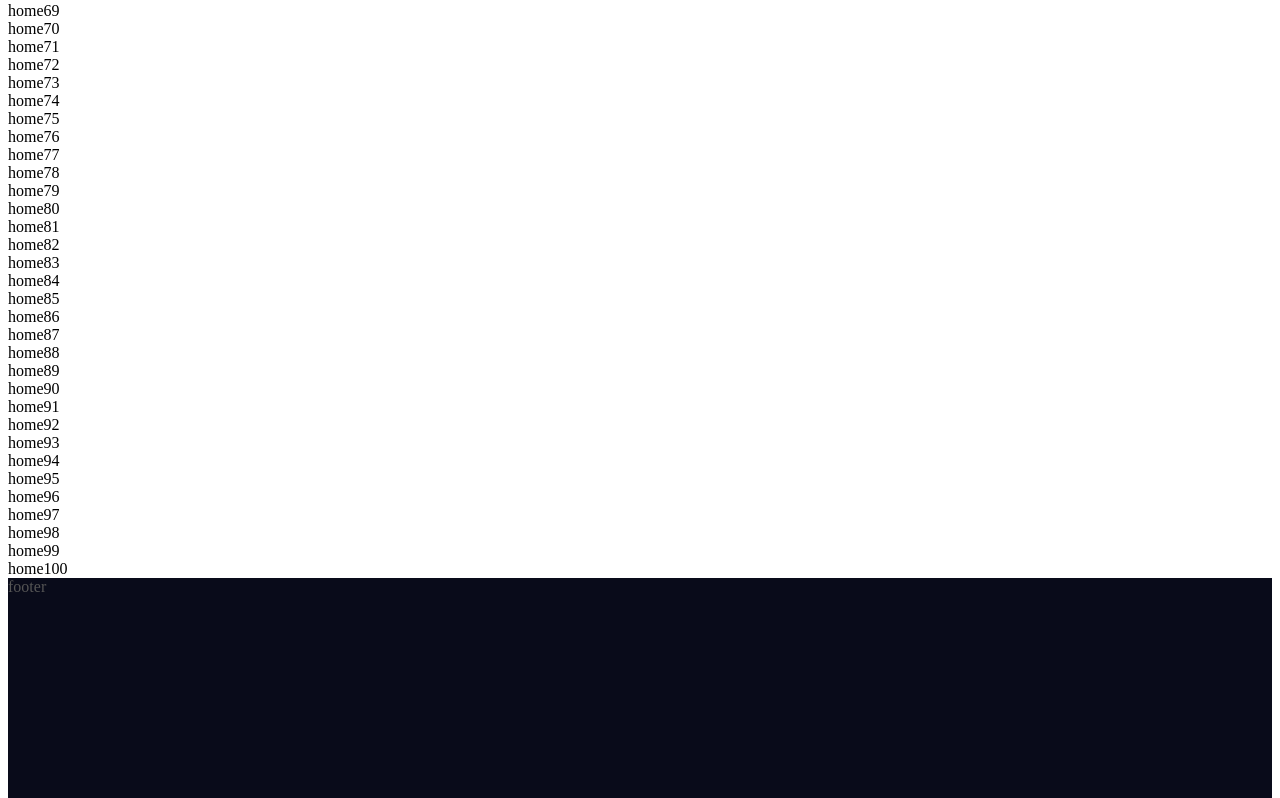
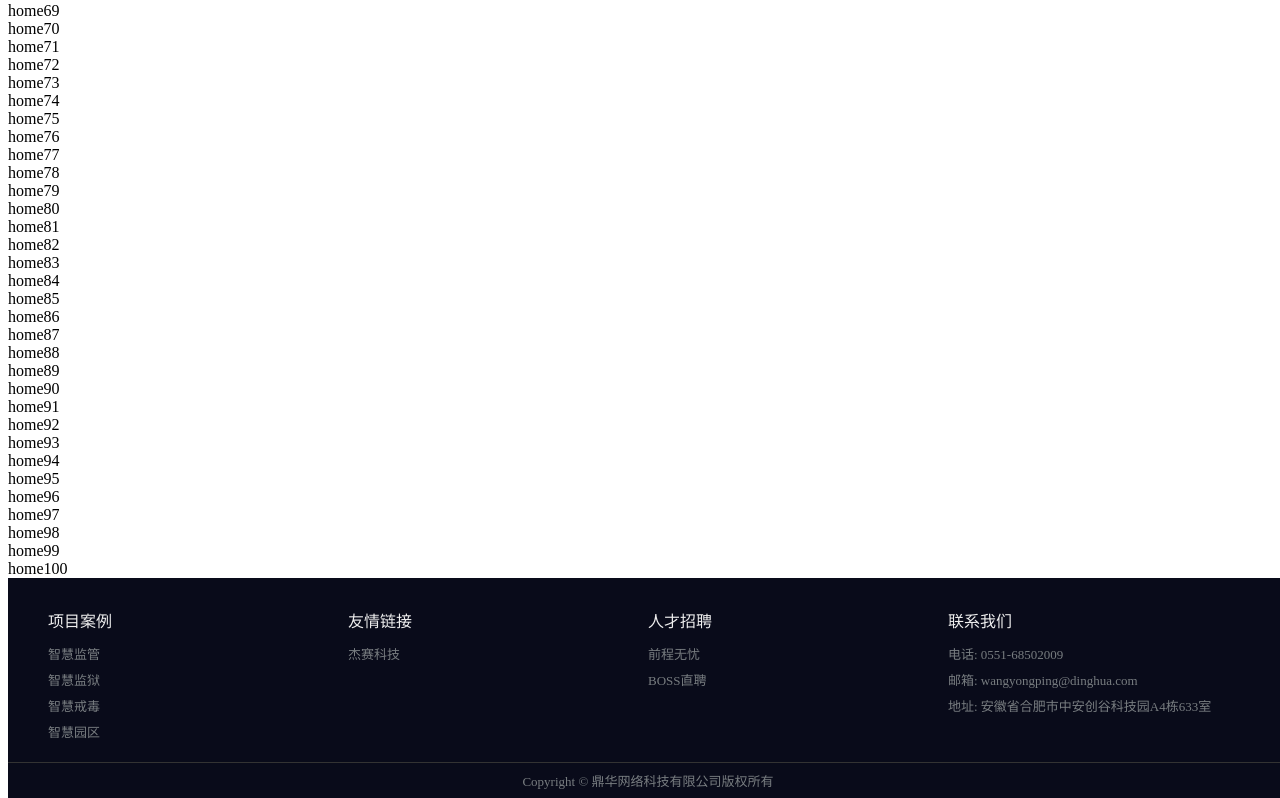
Before and after one commit to HanFuyan/dh1, a Vue app: page / in a window 1280 px wide. Shown: the part 1302-2100 px from the top of the page. Built offline with nearby package versions, Linux system fonts and the light colour scheme; the HTML template or start-up script is replaced by a standard one.

Commit message:
底部组件完成

```diff
--- a/src/App.vue
+++ b/src/App.vue
@@ -21,9 +21,11 @@ export default {
 <style lang="scss">
 html,body{
   height: 100%;
+  width: 100%;
 }
 #app{
   height: 100%;
+  width: 100%;
   display: flex;
   flex-direction: column;
   justify-content: space-between;
--- a/src/components/footer.vue
+++ b/src/components/footer.vue
@@ -1,5 +1,31 @@
 <template>
-  <div class="footer">footer</div>
+  <div class="footer">
+    <div class="top">
+      <div class="project">
+        <div class="title">项目案例</div>
+        <div class="item"><a href="">智慧监管</a></div>
+        <div class="item"><a href="">智慧监狱</a></div>
+        <div class="item"><a href="">智慧戒毒</a></div>
+        <div class="item"><a href="">智慧园区</a></div>
+      </div>
+      <div class="link">
+        <div class="title">友情链接</div>
+        <div class="item"><a href="http://www.chinagci.com/html/index.html" target="_blank">杰赛科技</a></div>
+      </div>
+      <div class="job">
+        <div class="title">人才招聘</div>
+        <div class="item"><a href="https://jobs.51job.com/all/co6169924.html" target="_blank">前程无忧</a></div>
+        <div class="item"><a href="https://jobs.51job.com/all/co6169924.html" target="_blank">BOSS直聘</a></div>
+      </div>
+      <div class="contact">
+        <div class="title">联系我们</div>
+        <div class="item">电话: 0551-68502009</div>
+        <div class="item">邮箱: wangyongping@dinghua.com</div>
+        <div class="item">地址: 安徽省合肥市中安创谷科技园A4栋633室</div>
+      </div>
+    </div>
+    <div class="bottom">Copyright © 鼎华网络科技有限公司版权所有</div>
+  </div>
 </template>
 <script>
 export default {
@@ -11,7 +37,40 @@ export default {
   height: 220px;
   min-height: 220px;
   width: 100%;
-  color: #555;
+  color: #787d80;
   background-color: #090b1a;
+  display: flex;
+  flex-direction: column;
+  .top{
+    max-width: 1200px;
+    width: 100%;
+    height: 100%;
+    margin: 0 auto;
+    display: flex;
+    padding: 30px 12px 0;
+    .title{
+      color: #eee;
+      font-size: 16px;
+      font-weight: 400;
+      margin-bottom: 10px;
+    }
+    .item, .item a{
+      text-decoration: none;
+      color: #787d80;
+      font-size: 13px;
+      line-height: 26px;
+    }
+    .project, .link, .contack, .job{
+      width: 25%;
+    }
+  }
+  .bottom{
+    height: 50px;
+    font-size: 13px;
+    display: flex;
+    justify-content: center;
+    align-items: center;
+    border-top: 1px solid #333;
+  }
 }
 </style>
--- a/src/components/nav.vue
+++ b/src/components/nav.vue
@@ -14,7 +14,7 @@
       </div>
       <div class="contact">
         <img src="../assets/contact.png" alt="">
-        0551-68502009
+        <span>0551-68502009</span>
       </div>
     </div>
   </div>
@@ -35,7 +35,8 @@ export default {
   color: #555;
   background-color: #090b1a;
   .wrapper{
-    width: 1200px;
+    max-width: 1200px;
+    width: 100%;
     height: 100%;
     margin: 0 auto;
     display: flex;
```
